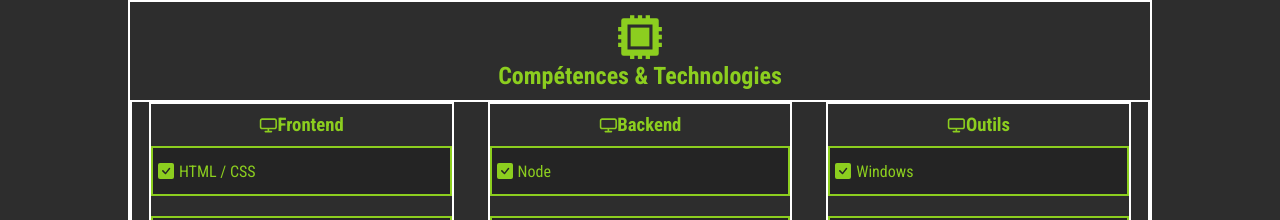
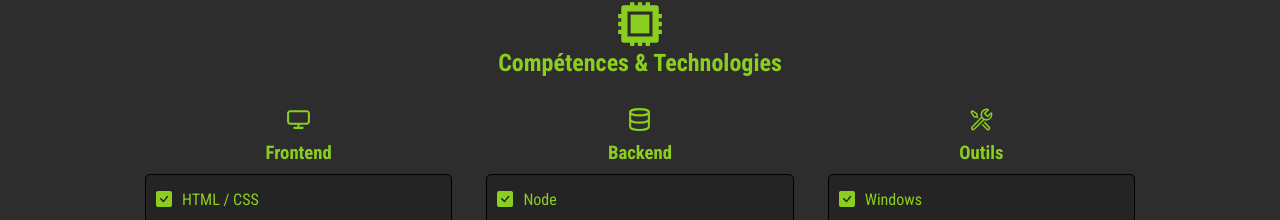
Before and after one commit to JeremyQuievreux/Portfolio-front, a React (Create React App) app: page / in a window 1280 px wide. Shown: the part 732-952 px from the top of the page. Built offline with nearby package versions, Linux system fonts and the light colour scheme.

Commit message:
update navbar fixed

```diff
--- a/src/About/About.scss
+++ b/src/About/About.scss
@@ -30,7 +30,8 @@
     display: flex;
     justify-content: center;
     background-color: $tier2;
-    padding: 20px 0;
+    padding: 60px 0 20px 0;
+    border-bottom: 1px solid black;
    .about-container{
     width: 80%;
     height: 600px;
--- a/src/Navbar/Navbar.js
+++ b/src/Navbar/Navbar.js
@@ -33,7 +33,7 @@ function Navbar() {
             <h1 className="navbar-title">QUI&Eacute;VREUX Jérémy</h1>
             <div className="menu-desktop">
                 <a href="#about" ><p><AiOutlineHome/>Accueil</p></a>
-                <a href="#" ><p><IoHardwareChipSharp/>Compétences</p></a>
+                <a href="#skills" ><p><IoHardwareChipSharp/>Compétences</p></a>
                 <a href="#" ><p><FaLaptopCode/>Mes projets</p></a>
                 <a href="#" ><p><FiMail/>Me contacter</p></a>
             </div>
@@ -44,7 +44,7 @@ function Navbar() {
                 {showMenu &&
                     <div className="drop-down-menu">
                         <a href="#about" ><p><AiOutlineHome/>Accueil</p></a>
-                        <a href="#" ><p><IoHardwareChipSharp/>Compétences</p></a>
+                        <a href="#skills" ><p><IoHardwareChipSharp/>Compétences</p></a>
                         <a href="#" ><p><FaLaptopCode/>Mes projets</p></a>
                         <a href="#" ><p><FiMail/>Me contacter</p></a>
                     </div>
--- a/src/Navbar/Navbar.scss
+++ b/src/Navbar/Navbar.scss
@@ -30,6 +30,7 @@
     color: $secondary;
     padding: 0 20px;
     border-bottom: 2px solid $secondary;
+    position: fixed;
     .navbar-title{
         font-size: 35px;
     }
--- a/src/Skills/Skills.js
+++ b/src/Skills/Skills.js
@@ -12,7 +12,7 @@ function Skills() {
 
 
     return (
-        <div className="skills-main-container">
+        <div className="skills-main-container" id="skills">
             <div className="skills-container">
                 <div className="skills-icon-container">
                     <IoHardwareChipSharp/>
@@ -47,7 +47,7 @@ function Skills() {
                         </div>
                     </div>
                     <div className="skills-underblock">
-                        <h3><CgScreen/>Backend</h3>
+                        <h3><FiDatabase/>Backend</h3>
                         <div className="skills-item">
                             <BsCheckSquareFill/>
                             <p>Node</p>
@@ -62,7 +62,7 @@ function Skills() {
                         </div>
                     </div>
                     <div className="skills-underblock tools">
-                        <h3><CgScreen/>Outils</h3>
+                        <h3><VscTools/>Outils</h3>
                         <div className="skills-item">
                             <BsCheckSquareFill/>
                             <p>Windows</p>
--- a/src/Skills/Skills.scss
+++ b/src/Skills/Skills.scss
@@ -9,7 +9,6 @@
     padding: 40px 0;
     .skills-container{
         width: 80%;
-        border: 2px solid white;
     }
     .skills-icon-container{
         display: flex;
@@ -26,27 +25,32 @@
         display: flex;
         flex-wrap: wrap;
         justify-content: space-around;
-        border: 2px solid white;
         .skills-underblock{
-            border: 2px solid white;
             width: 30%;
             display: flex;
             flex-direction: column;
             h3{
                 display: flex;
+                flex-direction: column;
                 justify-content: center;
                 align-items: center;
                 margin: 10px;
+                svg{
+                    margin: 10px;
+                    height: 25px;
+                    width: 25px;
+                }
             }
             .skills-item{
                 background-color: $tier2;
-                border: 2px solid $secondary;
+                border-radius: 5px;
+                border: 1px solid black;
                 height: 50px;
                 margin-bottom: 20px;
                 display: flex;
                 align-items: center;
                 svg{
-                    margin: 5px;
+                    margin: 10px;
                 }
             }
 
```
